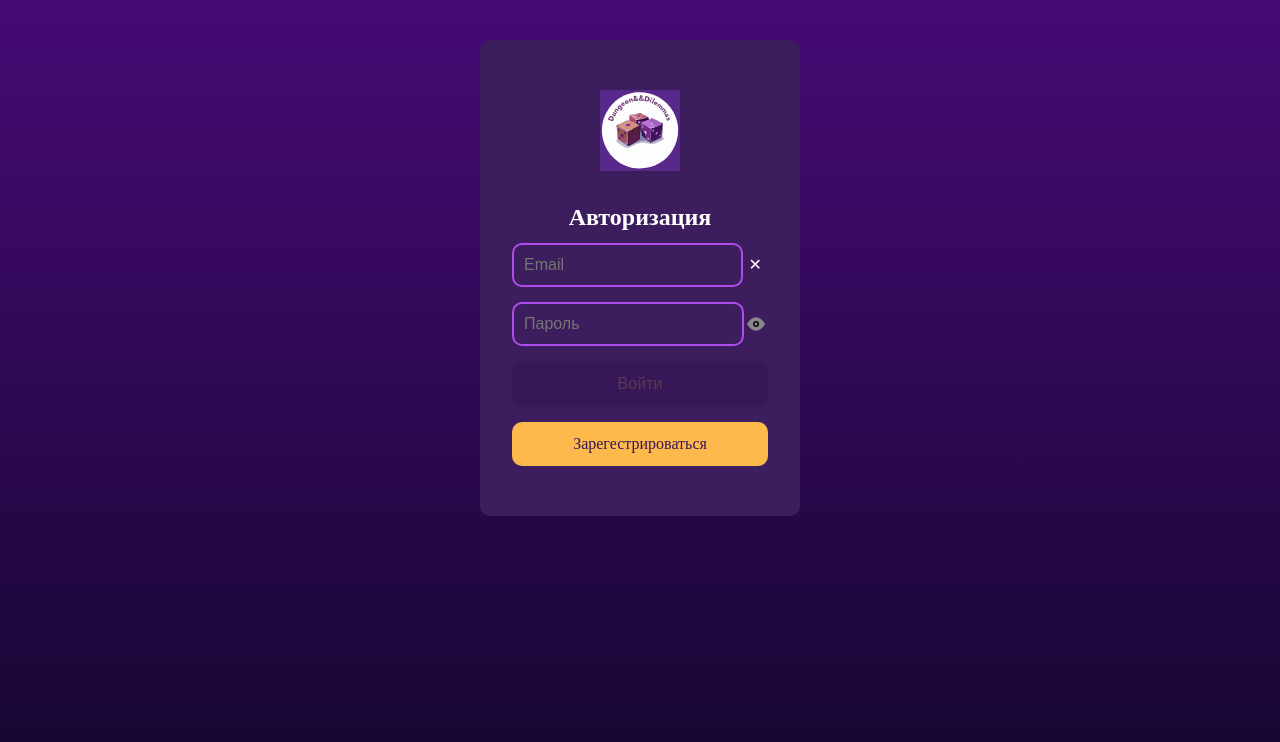
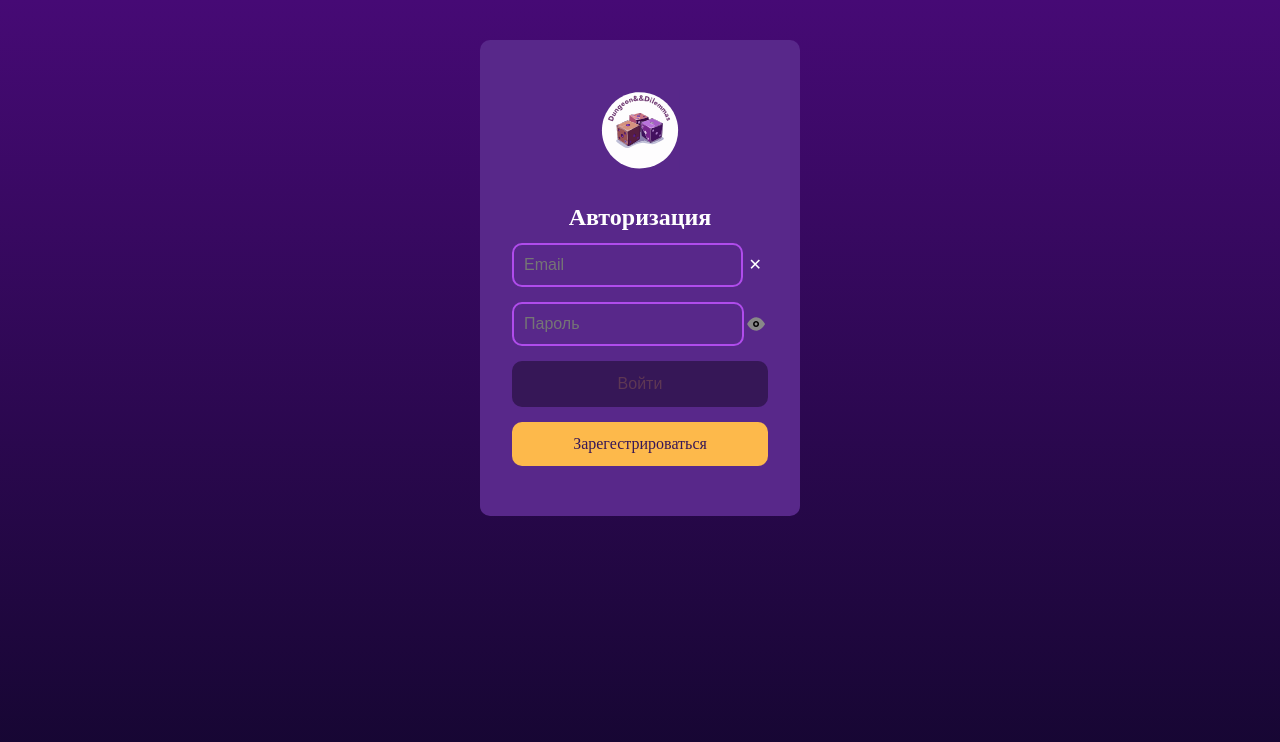
Before and after one commit to Rodion0io/DungeonDilemmas, a React (Vite) app: page / in a window 1280 px wide. Shown: the top 742 px of the page. Built offline with nearby package versions, Linux system fonts and the light colour scheme.

Commit message:
create ProtectedLayout

```diff
--- a/src/components/LogInPage/components/styles.module.css
+++ b/src/components/LogInPage/components/styles.module.css
@@ -1,5 +1,6 @@
 .formBlock{
-    background-color: #3C1D5D;
+    /*background-color: #3C1D5D;*/
+    background-color: #58288A;
     width: 25vw;
     border-radius: 10px;
 }
```
Also changed, not shown: src/components/layout/ProtectedLayout.tsx (added, +20 -0 lines).
